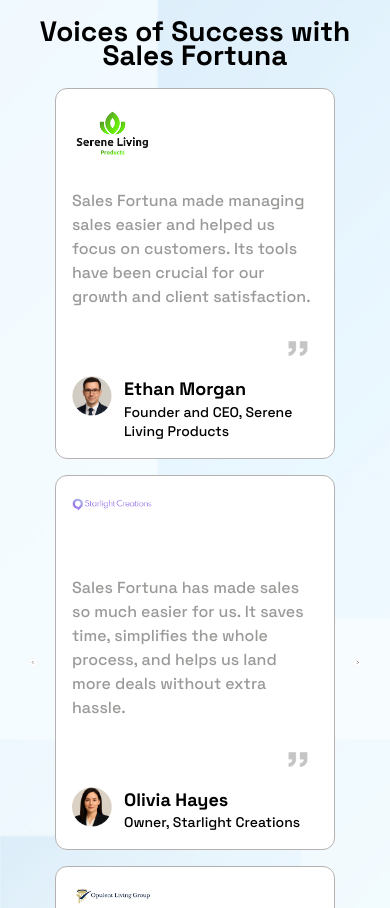
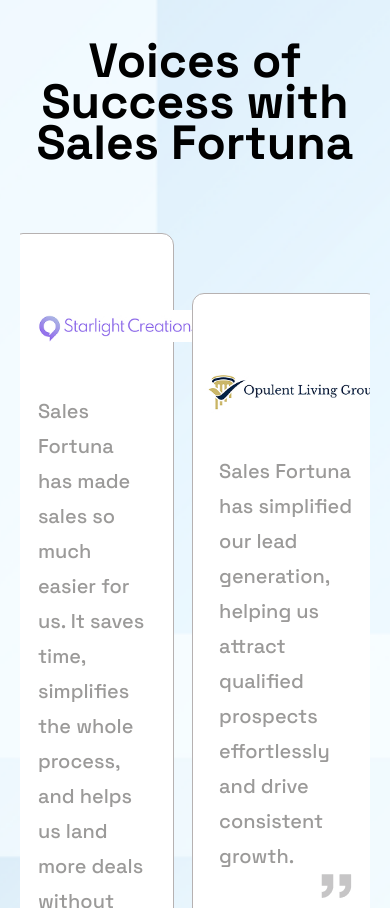
Before and after one commit to ziukoff1985/agency-amazon-test-task, a website built with Vite: page src/index.html in a window 390 px wide. Shown: the top 908 px of the page. Built offline with nearby package versions, Linux system fonts and the light colour scheme.

Commit message:
Fix styles

```diff
--- a/src/css/styles.css
+++ b/src/css/styles.css
@@ -29,18 +29,19 @@
   margin-bottom: 70px;
 }
 
-.swiper-container {
+.list-container {
   width: 100%;
   height: 100%;
   display: flex;
-  flex-wrap: wrap;
   justify-content: center;
   align-items: center;
   gap: 18px;
+  padding: 0 93px 40px;
+  overflow: hidden;
   list-style: none;
 }
 
-.swiper-wrapper {
+.list-wrapper {
   display: flex;
   justify-content: center;
   align-items: center;
@@ -125,131 +126,3 @@
   margin-left: auto;
   margin-bottom: 20px;
 }
-
-/* Tablet styles */
-@media (max-width: 1024px) {
-  .container {
-    max-width: 90%;
-  }
-
-  h1 {
-    font-size: 36px;
-    margin-bottom: 24px;
-  }
-
-  .swiper-container {
-    gap: 12px;
-  }
-
-  .card {
-    max-width: 380px;
-    min-width: 280px;
-    padding: 120px 20px 20px;
-    min-height: 300px;
-  }
-
-  .logo-1,
-  .logo-2,
-  .logo-3 {
-    max-width: 100px;
-  }
-
-  .description {
-    font-size: 18px;
-    margin-bottom: 40px;
-  }
-
-  .name {
-    font-size: 20px;
-  }
-
-  .position {
-    font-size: 16px;
-  }
-
-  .avatar {
-    width: 50px;
-    height: 50px;
-  }
-
-  .quotes {
-    top: 280px;
-    left: 270px;
-    width: 25px;
-  }
-}
-
-/* Mobile styles */
-@media (max-width: 768px) {
-  body {
-    padding: 20px 10px;
-  }
-
-  h1 {
-    font-size: 28px;
-    margin-bottom: 20px;
-  }
-
-  .swiper-container {
-    flex-direction: column;
-    gap: 16px;
-  }
-
-  .card {
-    max-width: 100%;
-    padding: 100px 16px 16px;
-  }
-
-  .logo-1 {
-    top: 20px;
-    left: 16px;
-    max-width: 80px;
-  }
-
-  .logo-2 {
-    top: 20px;
-    left: 16px;
-    max-width: 80px;
-  }
-
-  .logo-3 {
-    top: 20px;
-    left: 16px;
-    max-width: 80px;
-  }
-
-  .description {
-    font-size: 16px;
-    line-height: 1.5;
-    margin-bottom: 32px;
-  }
-
-  .author {
-    gap: 12px;
-  }
-
-  .author-info {
-    max-width: 100%;
-  }
-
-  .name {
-    font-size: 18px;
-  }
-
-  .position {
-    font-size: 14px;
-  }
-
-  .avatar {
-    width: 40px;
-    height: 40px;
-  }
-
-  .quotes {
-    top: auto;
-    bottom: 20px;
-    left: 90%;
-    transform: translateX(-50%);
-    width: 20px;
-  }
-}
--- a/src/index.html
+++ b/src/index.html
@@ -5,22 +5,26 @@
     <link rel="icon" type="image/svg+xml" href="/favicon.svg" />
     <meta name="viewport" content="width=device-width, initial-scale=1.0" />
     <title>Sales Fortuna</title>
-    <link rel="stylesheet" href="./css/styles.css" />
     <link rel="preconnect" href="https://fonts.googleapis.com" />
     <link rel="preconnect" href="https://fonts.gstatic.com" crossorigin />
     <link
       href="https://fonts.googleapis.com/css2?family=Manrope:wght@200..800&family=Space+Grotesk:wght@300..700&display=swap"
       rel="stylesheet"
     />
+    <link
+      rel="stylesheet"
+      href="https://cdnjs.cloudflare.com/ajax/libs/modern-normalize/3.0.1/modern-normalize.min.css"
+      integrity="sha512-q6WgHqiHlKyOqslT/lgBgodhd03Wp4BEqKeW6nNtlOY4quzyG3VoQKFrieaCeSnuVseNKRGpGeDU3qPmabCANg=="
+      crossorigin="anonymous"
+      referrerpolicy="no-referrer"
+    />
+    <link rel="stylesheet" href="./css/styles.css" />
   </head>
   <body>
     <div class="container">
       <h1>Voices of Success with Sales Fortuna</h1>
-      <div class="swiper-wrapper">
-        <div class="swiper-button-prev">
-          <img src="./img/arrow-left.png" alt="Previous" />
-        </div>
-        <ul class="swiper-container">
+      <div class="list-wrapper">
+        <ul class="list-container">
           <li class="card">
             <img
               class="logo-1"
@@ -85,12 +89,28 @@
               </div>
             </div>
           </li>
+          <li class="card">
+            <img
+              class="logo-1"
+              src="./img/logo-1.jpg"
+              alt="Serene Living Products"
+            />
+            <p class="description">
+              Sales Fortuna made managing sales easier and helped us focus on
+              customers. Its tools have been crucial for our growth and client
+              satisfaction.
+            </p>
+            <img class="quotes" src="./img/quotes.png" alt="quotes" />
+            <div class="author">
+              <img class="avatar" src="./img/avatar-1.png" alt="Ethan Morgan" />
+              <div class="author-info">
+                <p class="name">Ethan Morgan</p>
+                <p class="position">Founder and CEO, Serene Living Products</p>
+              </div>
+            </div>
+          </li>
         </ul>
-        <div class="swiper-button-next">
-          <img src="./img/arrow-right.png" alt="Next" />
-        </div>
       </div>
-      <div class="swiper-pagination"></div>
     </div>
 
     <script type="module" src="./main.js"></script>
```
